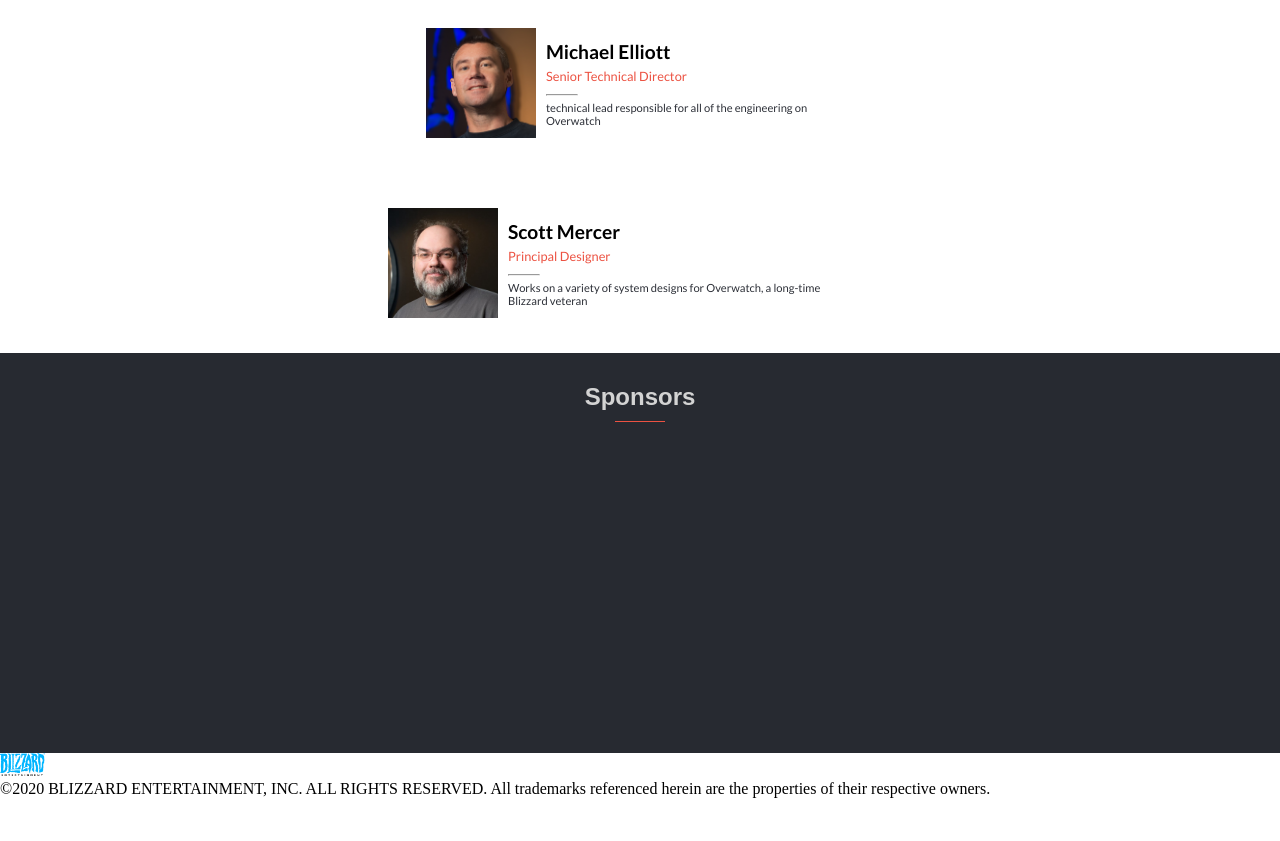
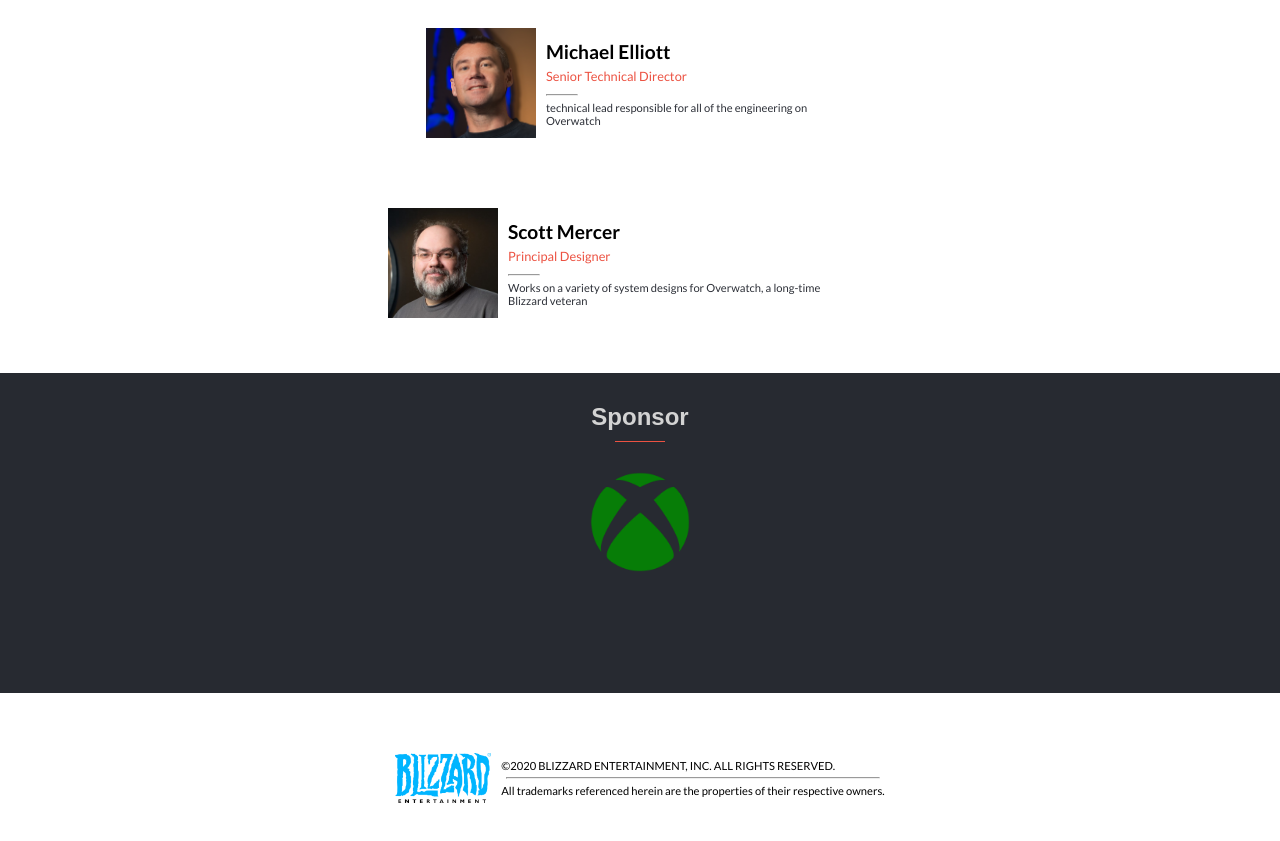
Before and after one commit to helman101/overwatch-con, a plain HTML site: page index.html in a window 1280 px wide. Shown: the part 2215-3056 px from the top of the page. Before the commit the page ends 3013 px from the top, so only its background shows below. Drawn offline with Linux system fonts and the light colour scheme.

Commit message:
added style to footer

```diff
--- a/index.html
+++ b/index.html
@@ -349,16 +349,18 @@
     </main>
     <footer>
         <div class="sponsors d-flex">
-            <div class="header cocogoose text-ligthgray">Sponsors</div>
+            <div class="header cocogoose text-ligthgray">Sponsor</div>
             <div class="border"></div>
-            <div class="sponsor"></div>
-            <div class="sponsor"></div>
-            <div class="sponsor"></div>
+            <div class="sponsor d-flex">
+                <img src="assets/images/xbox-logo.png" alt="">
+            </div>
         </div>
-        <div>
+        <div class="rights d-flex">
             <img src="assets/images/1280px-Blizzard_Entertainment_Logo.svg.png" alt="">
             <div>
                 ©2020 BLIZZARD ENTERTAINMENT, INC. ALL RIGHTS RESERVED.
+                <br>
+                <hr>
                 All trademarks referenced herein are the properties of their respective owners.
             </div>
         </div>
--- a/styles/index.css
+++ b/styles/index.css
@@ -274,15 +274,48 @@ main {
   width: 35px;
 }
 
+footer {
+  margin-top: 20px;
+}
+
 .sponsors {
   width: 100vw;
   background-color: #272A31;
-  height: 50vh;
+  height: 40vh;
   flex-direction: column;
   flex-wrap: wrap;
   align-items: center;
 }
 
-footer img {
-  width: 45px;
+.sponsor {
+  flex-direction: column;
+  align-items: center;
 }
+
+.sponsors .sponsor img {
+  margin-top: 10px;
+  width: 100px;
+}
+
+.rights {
+  margin: auto;
+  width: 80%;
+  height: 20vh;
+  justify-content: center;
+  align-items: center;
+  padding: 5px;
+}
+
+.rights div {
+  font-family: 'lato', sans-serif;
+  font-size: 0.7rem;
+}
+
+.rights img {
+  height: 50px;
+  margin-right: 10px;
+}
+
+.rights hr {
+  margin: 5px ;
+}
```
Also changed, not shown: assets/images/xbox-logo.png (added).
